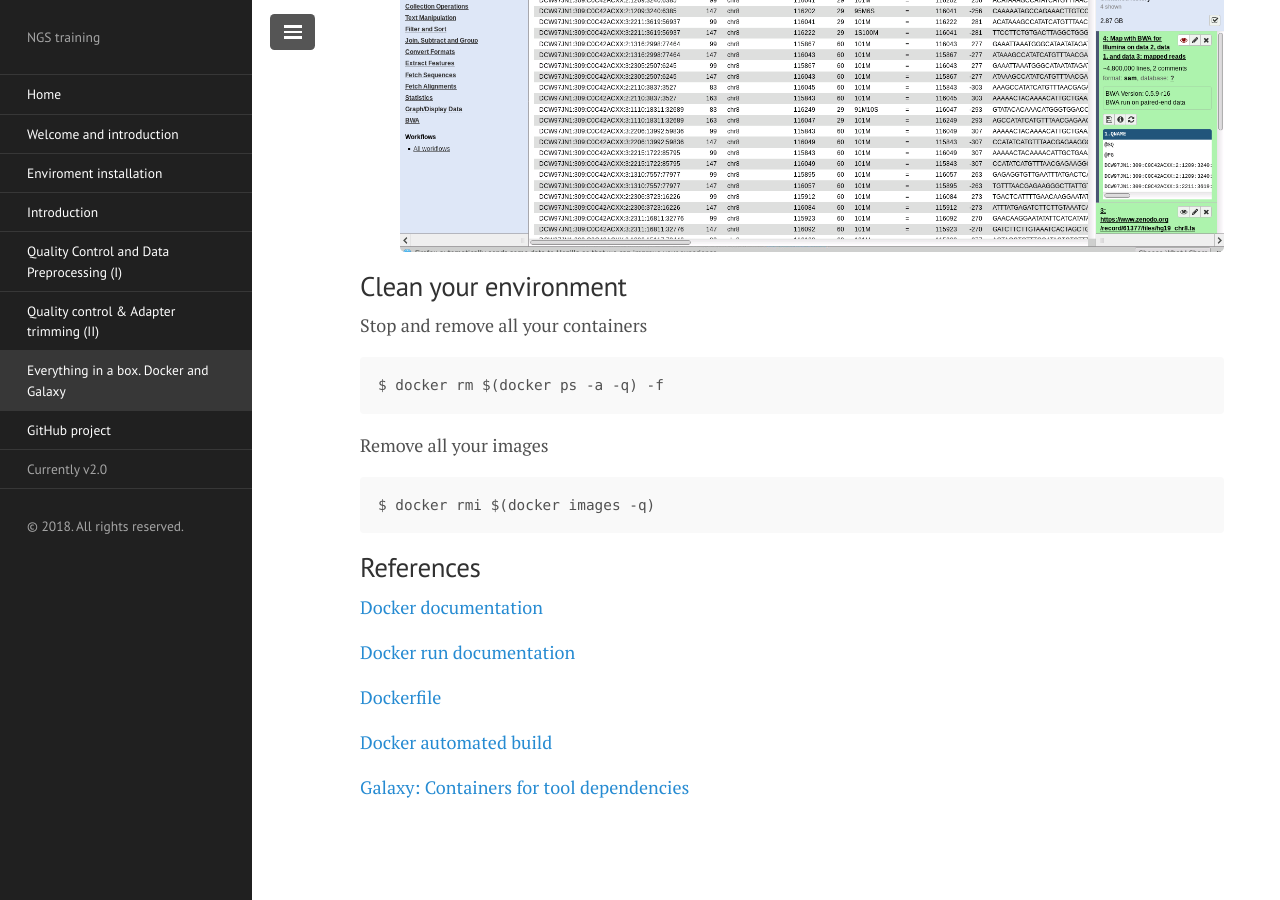
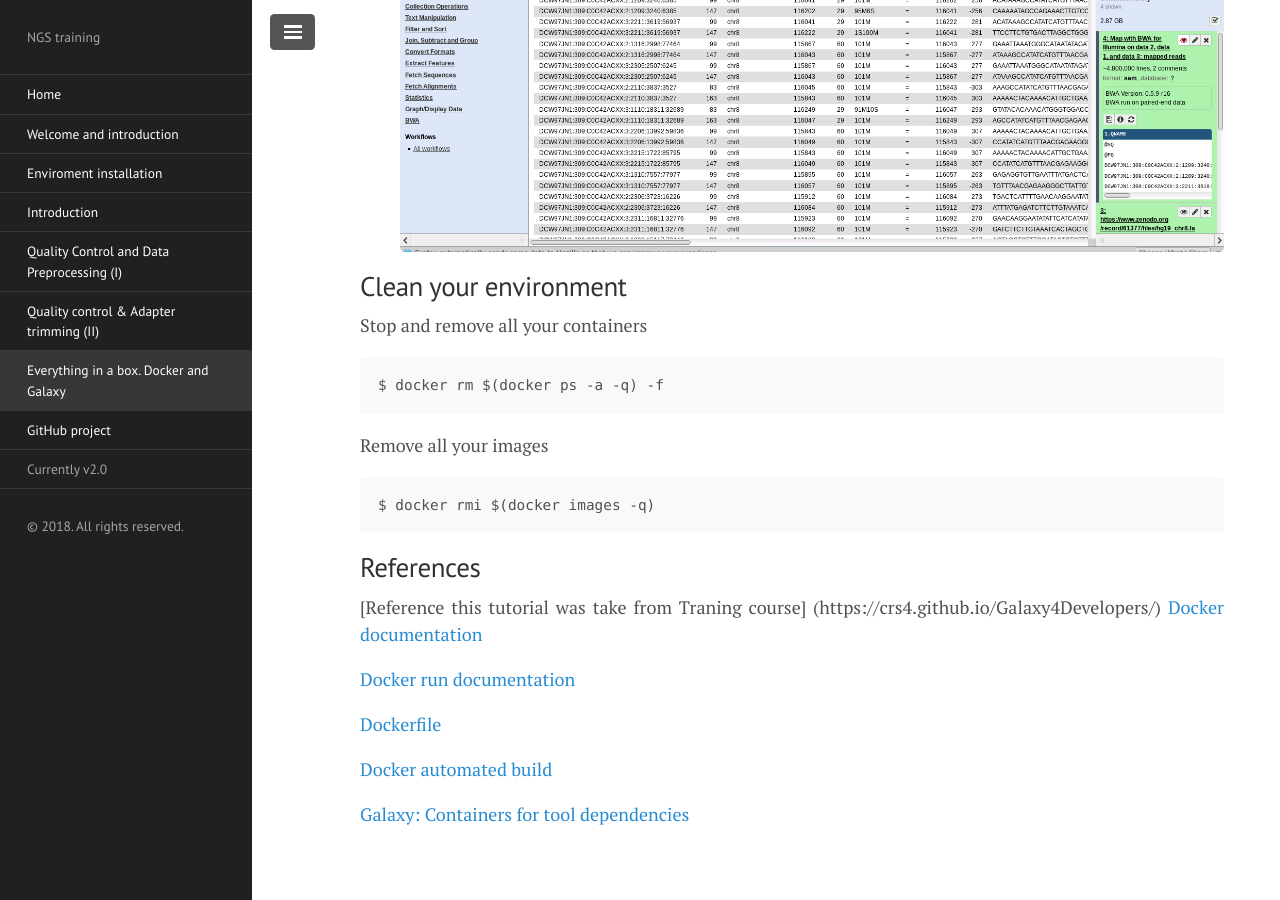
Before and after one commit to bioinfo-dirty-jobs/NGSBASE, a Jekyll site: the page built from lectures/10.docker.md, in a window 1280 px wide and 900 px high, scrolled down 18141 px. Built offline with Jekyll 4.4.1, drawn with Linux system fonts in a browser that asks for light colours; nearby versions of some CDN libraries.

Commit message:
add reference

```diff
--- a/lectures/10.docker.md
+++ b/lectures/10.docker.md
@@ -553,6 +553,7 @@ $ docker rmi $(docker images -q)
 
 ## References
 
+[Reference this tutorial was take from Traning course] (https://crs4.github.io/Galaxy4Developers/)
 [Docker documentation](https://docs.docker.com/)
 
 [Docker run documentation](https://docs.docker.com/engine/reference/run/)
```
